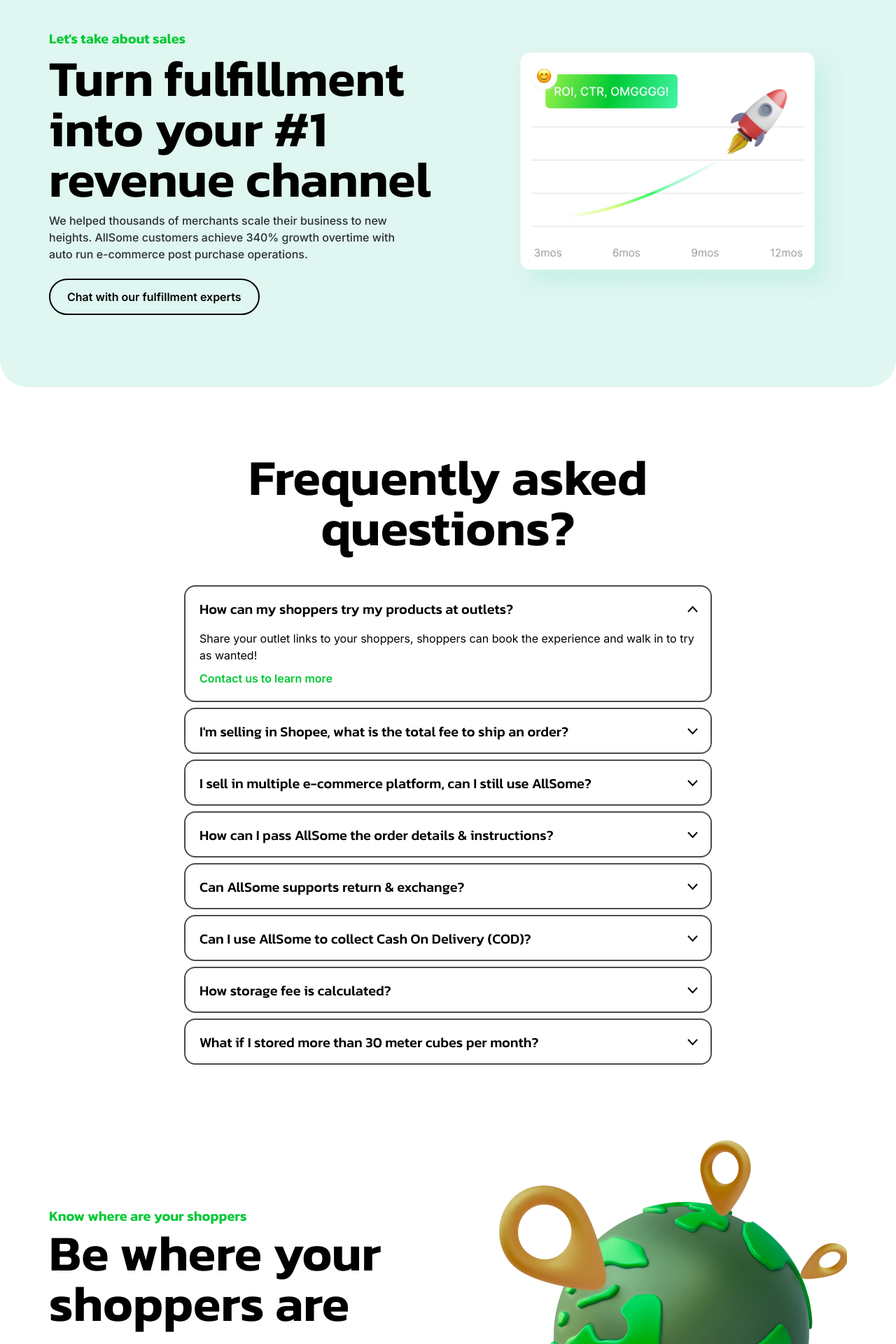
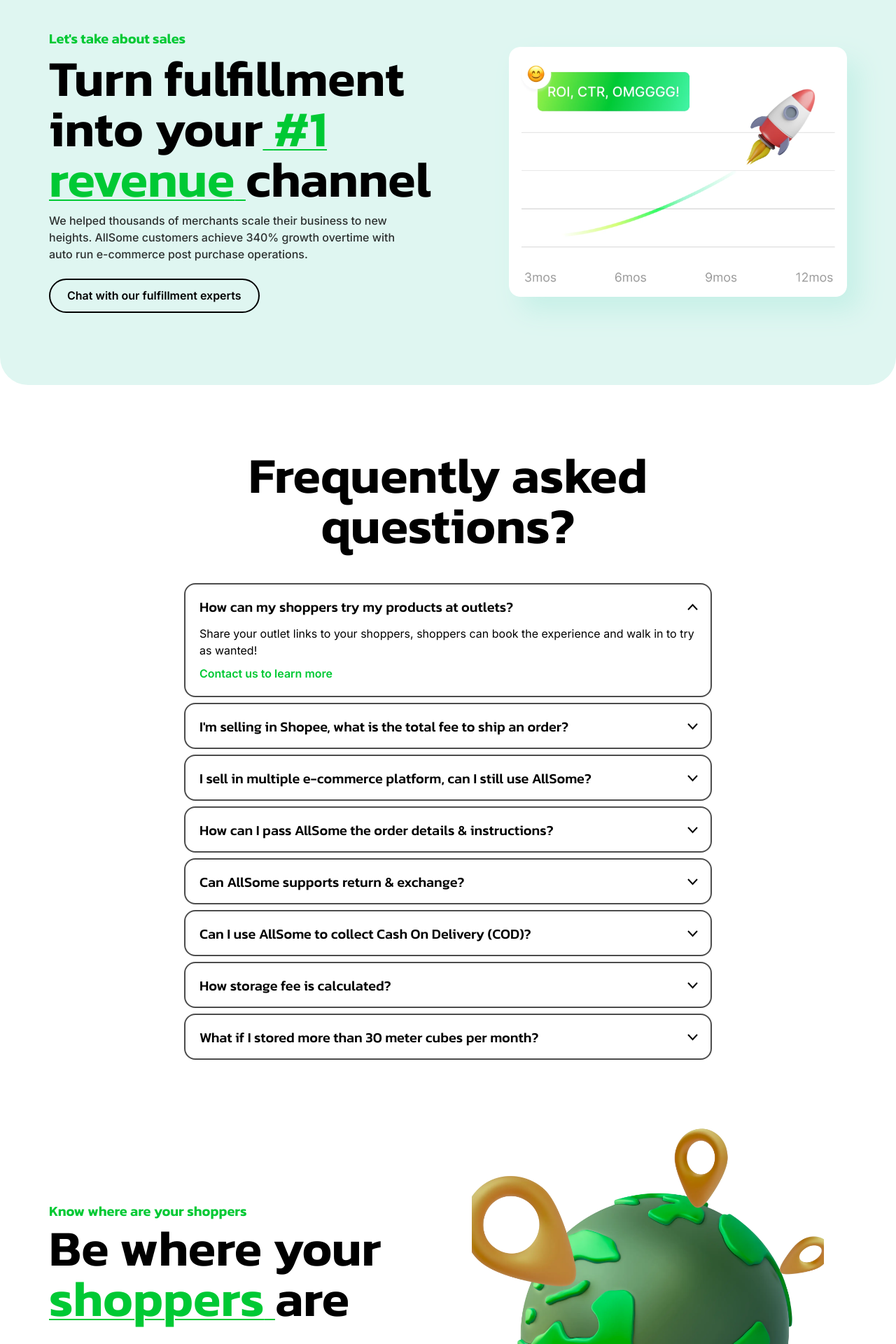
Before and after one commit to AnjaliChandaRC/allsome-next, a Next.js app: page / in a window 1280 px wide. Shown: the part 7060-8980 px from the top of the page at 70% size. Built offline with nearby package versions, Linux system fonts and the light colour scheme.

Commit message:
add earth image

```diff
--- a/src/app/components/Faqs.jsx
+++ b/src/app/components/Faqs.jsx
@@ -64,7 +64,7 @@ const Faqs = () => {
   }
 
   return (
-    <div className='py-[93px] max-xl:py-20 max-lg:py-[60px]'>
+    <div className='py-[93px] max-xl:py-20 max-lg:py-[60px] max-md:py-10'>
       <div className='container'>
         <CustomHeading
           title='Frequently asked questions?'
@@ -82,8 +82,8 @@ const Faqs = () => {
                   e.stopPropagation()
                   toggle(i)
                 }}
-                className={`flex items-center justify-between font-kanit font-medium text-xl text-black w-full leading-custom-9xl text-left max-md:text-lg max-md:leading-7 max-sm:text-base max-sm:leading-6 pt-[17px] pr-[18px] pl-5 !pb-[15px] max-sm:p-4 max-sm:!pb-4 ${active === i
-                  ? '!pb-[11px] max-sm:!pb-[11px]'
+                className={`flex items-center justify-between font-kanit font-medium text-xl text-black w-full leading-custom-9xl text-left max-md:text-lg max-md:leading-7 max-sm:text-base max-sm:leading-6 pt-[17px] pr-[18px] pl-5 !pb-[15px] max-md:p-4 max-md:!pb-4 ${active === i
+                  ? 'max-[1920px]:!pb-[11px]'
                   : 'pb-0 transition-all duration-300'
                   }`}
               >
@@ -96,13 +96,13 @@ const Faqs = () => {
                 </span>
               </button>
               <div
-                className={`text-black transition-all duration-300 overflow-hidden pl-5 pr-[18px] max-sm:px-4 ${active === i ? 'pb-[20px] max-sm:pb-4 max-h-40' : 'max-h-0'
+                className={`text-black transition-all duration-300 overflow-hidden pl-5 pr-[18px] max-md:px-4 ${active === i ? 'pb-[20px] max-md:pb-4 max-h-40' : 'max-h-0'
                   }`}
               >
-                <p className='text-black leading-6 !max-md:text-sm max-md:leading-6 max-sm:text-sm pb-[9px] max-md:pb-1 max-w-[716px]'>
+                <p className='text-black leading-6 max-md:text-sm max-md:leading-5 pb-[9px] max-md:pb-1 max-w-[716px]'>
                   {obj.description}
                 </p>
-                <a href='/' className='font-semibold leading-6 text-dark-green max-md:text-sm max-md:leading-6 max-sm:text-sm hover:text-blue-400 transition-all duration-300'>
+                <a href='/' className='font-semibold leading-6 text-dark-green max-md:text-sm max-md:leading-5  hover:text-blue-400 transition-all duration-300'>
                   {obj.secondDescription}
                 </a>
               </div>
--- a/src/app/components/RevenueChannel.jsx
+++ b/src/app/components/RevenueChannel.jsx
@@ -6,16 +6,19 @@ import CustomDescription from './common/CustomDescription'
 
 const RevenueChannel = () => {
   return (
-    <div className='bg-light-green rounded-[40px] pt-[90px] pb-[103px] max-xl:py-20 max-lg:py-[60px]'>
+    <div className='bg-light-green rounded-[40px] pt-[90px] pb-[103px] max-xl:py-20 max-lg:py-[60px] max-md:py-10 overflow-hidden'>
       <div className='container'>
-        <div className='flex items-center justify-between max-lg:flex-wrap max-lg:justify-center'>
+        <div className='flex items-center justify-between xl:gap-10 max-lg:flex-wrap max-lg:justify-center'>
           <div className='flex flex-col'>
             <p className='font-kanit text-xl font-semibold leading-5 text-dark-green max-lg:text-center pb-[11px]'>
               Let's take about sales
             </p>
             <CustomHeading
-              title='Turn fulfillment into your #1 revenue channel'
-              styleclass='max-w-[692px] font-kanit  max-lg:!max-w-none max-lg:text-center'
+              title='Turn fulfillment into your'
+              textTwo='#1 revenue'
+              titleTwo='channel'
+              styleclassTwo=''
+              styleclass='xl:max-w-[692px] font-kanit max-lg:!max-w-none max-lg:text-center'
             />
             <CustomDescription
               styleclass='!text-black !opacity-80 !max-w-[510px] !leading-6 !pt-[11px] sm:text-base max-lg:!max-w-none max-lg:text-center'
@@ -26,7 +29,7 @@ const RevenueChannel = () => {
             <div className='max-lg:flex max-lg:justify-center'>
               <CustomButton
                 title='Chat with our fulfillment experts'
-                styleclass='!mt-[23px] !py-3 max-lg:!mt-5'
+                styleclass='!mt-[23px] !py-[10.5px] !px-6 max-lg:!mt-5'
               />
             </div>
           </div>
@@ -35,7 +38,7 @@ const RevenueChannel = () => {
             alt='revenue-chart'
             width={483}
             height={357}
-            className='object-cover max-w-[483px] lg:h-[357px] w-full max-lg:pt-5'
+            className='object-cover pointer-events-none rounded-2xl max-w-[483px] lg:h-[357px] max-lg:max-w-[380px] max-md:max-w-[300px] w-full max-lg:pt-8 revenue-img-shadow'
           />
         </div>
       </div>
--- a/src/app/components/Shoppers.jsx
+++ b/src/app/components/Shoppers.jsx
@@ -5,15 +5,18 @@ import CustomButton from './common/CustomButton'
 
 const Shoppers = () => {
   return (
-    <div className='py-0 overflow-hidden'>
+    <div className='py-0 max-lg:py-[60px] overflow-hidden'>
       <div className='container'>
         <div className='flex items-center justify-between max-lg:flex-wrap max-lg:justify-center w-full'>
-          <div className='max-lg:text-center'>
+          <div className='max-lg:text-center w-full'>
             <p className='font-kanit text-xl font-semibold leading-5 text-dark-green pb-[7px]'>
               Know where are your shoppers
             </p>
             <CustomHeading
-              title='Be where your shoppers are'
+              title='Be where your'
+              textTwo='shoppers'
+              titleTwo='are'
+              styleclassTwo=''
               styleclass='font-kanit max-w-[487px] max-lg:max-w-none'
             />
             <div className='flex items-center gap-3 pt-10 max-lg:justify-center max-lg:pt-5'>
@@ -27,13 +30,15 @@ const Shoppers = () => {
               />
             </div>
           </div>
-          <Image
-            src='/assets/images/webp/shoppers-earth.webp'
-            alt='revenue-chart'
-            width={510}
-            height={490}
-            className='object-cover pointer-events-none max-w-[503px] h-[490px] w-full max-lg:pt-5 max-lg:w-[400px]'
-          />
+          <div className='w-full flex justify-center'>
+            <Image
+              src='/assets/images/webp/shoppers-earth.webp'
+              alt='revenue-chart'
+              width={503}
+              height={490}
+              className='object-cover pointer-events-none max-w-[503px] h-[490px] max-[1023px]:max-w-[460px] block max-lg:max-w-80 max-md:max-w-80'
+            />
+          </div>
         </div>
       </div>
     </div>
--- a/src/app/globals.css
+++ b/src/app/globals.css
@@ -3,7 +3,6 @@
 @tailwind base;
 @tailwind components;
 @tailwind utilities;
-
 
 body {
   font-family: 'Inter', serif;
@@ -15,17 +14,21 @@ body {
   fill: green !important;
 }
 
-
 .green-gradient {
-  background: linear-gradient(94.55deg, #C7FF51 -14.37%, #00C934 49.67%, #51FFC0 111.65%);
+  background: linear-gradient(
+    94.55deg,
+    #c7ff51 -14.37%,
+    #00c934 49.67%,
+    #51ffc0 111.65%
+  );
 }
 
 .box-shadow {
-  box-shadow: 0 2px 10px #36EB58;
+  box-shadow: 0 2px 10px #36eb58;
 }
 
 .plans-shadow:hover {
-  box-shadow:0 4px 10px #36EB58;
+  box-shadow: 0 4px 10px #36eb58;
 }
 
 @keyframes floatStar {
@@ -53,3 +56,7 @@ body {
 .linear-slider .swiper-wrapper {
   transition-timing-function: linear !important;
 }
+
+.revenue-img-shadow {
+  box-shadow: 17px 20px 36px 0px #c6f0e7 !important;
+}
```
Also changed, not shown: public/assets/images/webp/revenue-chart.webp, public/assets/images/webp/shoppers-earth.webp.
